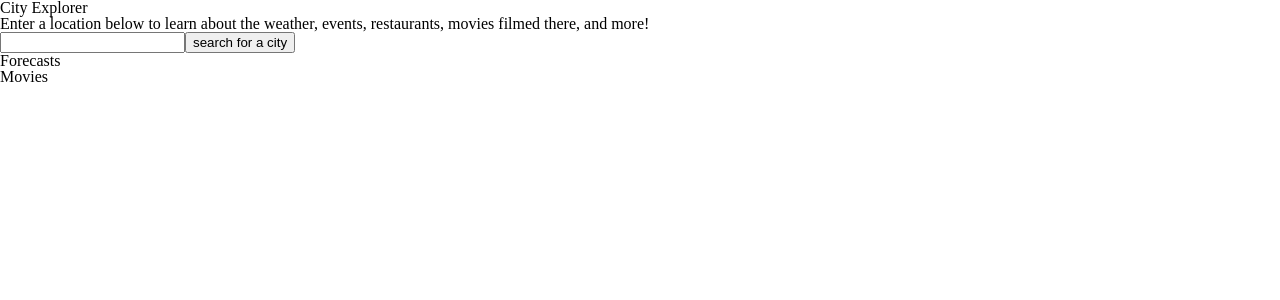
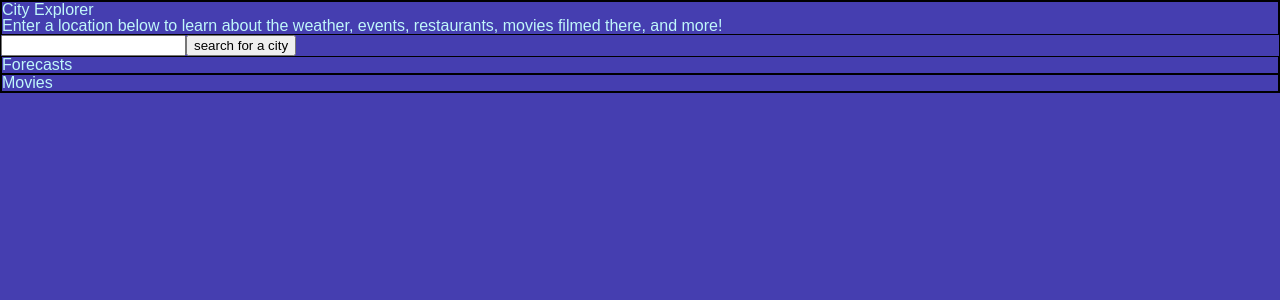
Before and after one commit to arsummers/city_explorer_react, a React (Create React App) app: page / in a window 1280 px wide. Shown: the top 300 px of the page. Built offline with nearby package versions, Linux system fonts and the light colour scheme.

Commit message:
all scss files being used

```diff
--- a/src/scss/_base.scss
+++ b/src/scss/_base.scss
@@ -0,0 +1,4 @@
+body{
+    background-color: $bg_std_color;
+    color: $std_font_color;
+}
--- a/src/scss/_layout.scss
+++ b/src/scss/_layout.scss
@@ -0,0 +1,4 @@
+div{
+    font-family: $special_font;
+    border: 1px black solid;
+}
--- a/src/scss/_vars.scss
+++ b/src/scss/_vars.scss
@@ -0,0 +1,3 @@
+$bg_std_color :#453eb0;
+$special_font : 'arial';
+$std_font_color : #c0f7fa;
```
